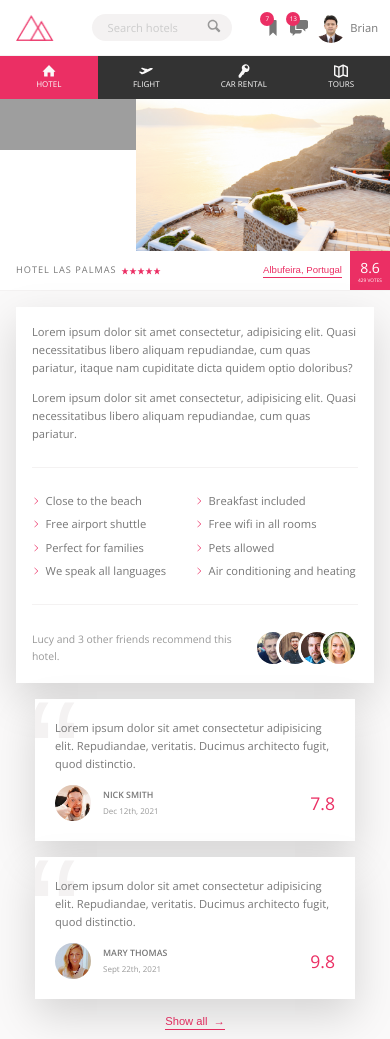
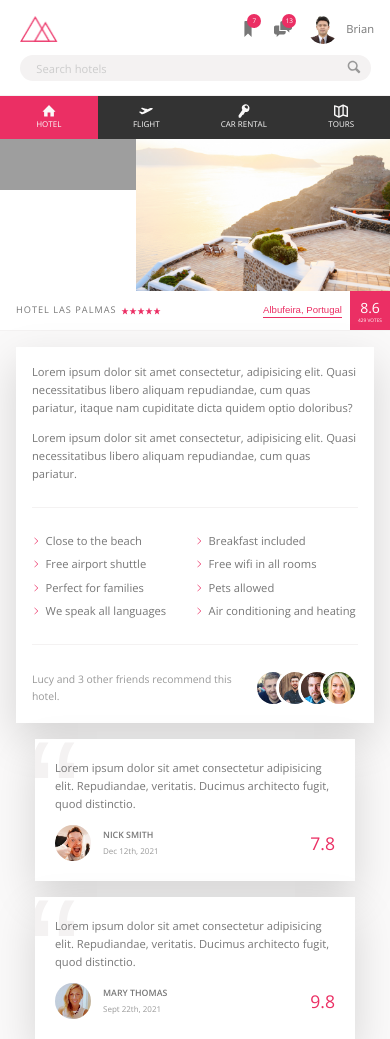
Before and after one commit to Briancarlo24/Trillo, a plain HTML site: page index.html in a window 390 px wide. Shown: the top 1039 px of the page. Drawn offline with nearby package versions, Linux system fonts and the light colour scheme; grey boxes are pictures that could not be loaded.

Commit message:
redone the header mobile design

```diff
--- a/sass/_component.scss
+++ b/sass/_component.scss
@@ -2,6 +2,15 @@
 .logo {
   height: 3.25rem;
   margin-left: 2rem;
+
+  @include respond(phone) {
+    margin-left: 3.5rem;
+    margin-right: 0;
+  }
+
+  @include respond(phone-small) {
+    margin-left: 2.5rem;
+  }
 }
 
 ////////////////////// --SEARCH-- /////////////////////////
@@ -10,6 +19,11 @@
   display: flex;
   align-items: center;
   justify-content: center;
+
+  @include respond(phone) {
+    order: 3;
+    flex: 0 0 100%;
+  }
 
   &__input {
     font-family: inherit;
@@ -22,10 +36,18 @@
     width: 90%;
     transition: all 0.2s;
 
+    @include respond(phone) {
+      transform: translateX(-0.5rem);
+    }
+
     &:focus {
       outline: none;
       width: 100%;
       background-color: var(--color-grey-light-3);
+
+      @include respond(phone) {
+        width: 95%;
+      }
     }
 
     &::-webkit-input-placeholder {
@@ -42,6 +64,10 @@
     border: none;
     background-color: var(--color-grey-light-2);
     margin-left: -3.2rem;
+
+    @include respond(phone) {
+      transform: translateX(-0.5rem);
+    }
 
     &:focus {
       outline: none;
@@ -69,18 +95,6 @@
     height: 100%;
     display: flex;
     align-items: center;
-
-    @include respond(tab-port) {
-      padding: 0 1.5rem;
-    }
-
-    @include respond(tab-port) {
-      padding: 0 1rem;
-    }
-
-    @include respond(tab-port) {
-      padding: 0 0.5rem;
-    }
   }
 
   & > *:hover {
@@ -89,6 +103,12 @@
 
   &__icon-box {
     position: relative;
+  }
+
+  &__icon-box:first-child {
+    @include respond(phone) {
+      transform: translateX(30%);
+    }
   }
 
   &__icon {
@@ -111,6 +131,20 @@
     display: flex;
     justify-content: center;
     align-items: center;
+
+    @include respond(tab-port) {
+      top: 0.75rem;
+    }
+
+    @include respond(phone) {
+      top: 0;
+    }
+  }
+
+  &__user {
+    @include respond(phone-small) {
+      padding: 0;
+    }
   }
 
   &__photo {
@@ -121,16 +155,15 @@
 
     @include respond(phone-small) {
       margin-left: 0;
-      margin-right: 0.5rem;
     }
   }
 
   &__user-name {
     margin-right: 2rem;
 
-    @include respond(phone-small) {
-      margin-right: 1rem;
-    }
+    // @include respond(phone-small) {
+    //   margin-right: 1rem;
+    // }
   }
 }
 
--- a/sass/_layout.scss
+++ b/sass/_layout.scss
@@ -23,6 +23,14 @@
 
   @include respond(tab-port) {
     padding-inline: 1rem;
+    padding-block: 1rem;
+  }
+
+  @include respond(phone) {
+    height: 12rem;
+    flex-wrap: wrap;
+
+    align-content: space-around;
   }
 
   @include respond(phone-small) {
```
Also changed, not shown: sass/main.css, 1 other file.
